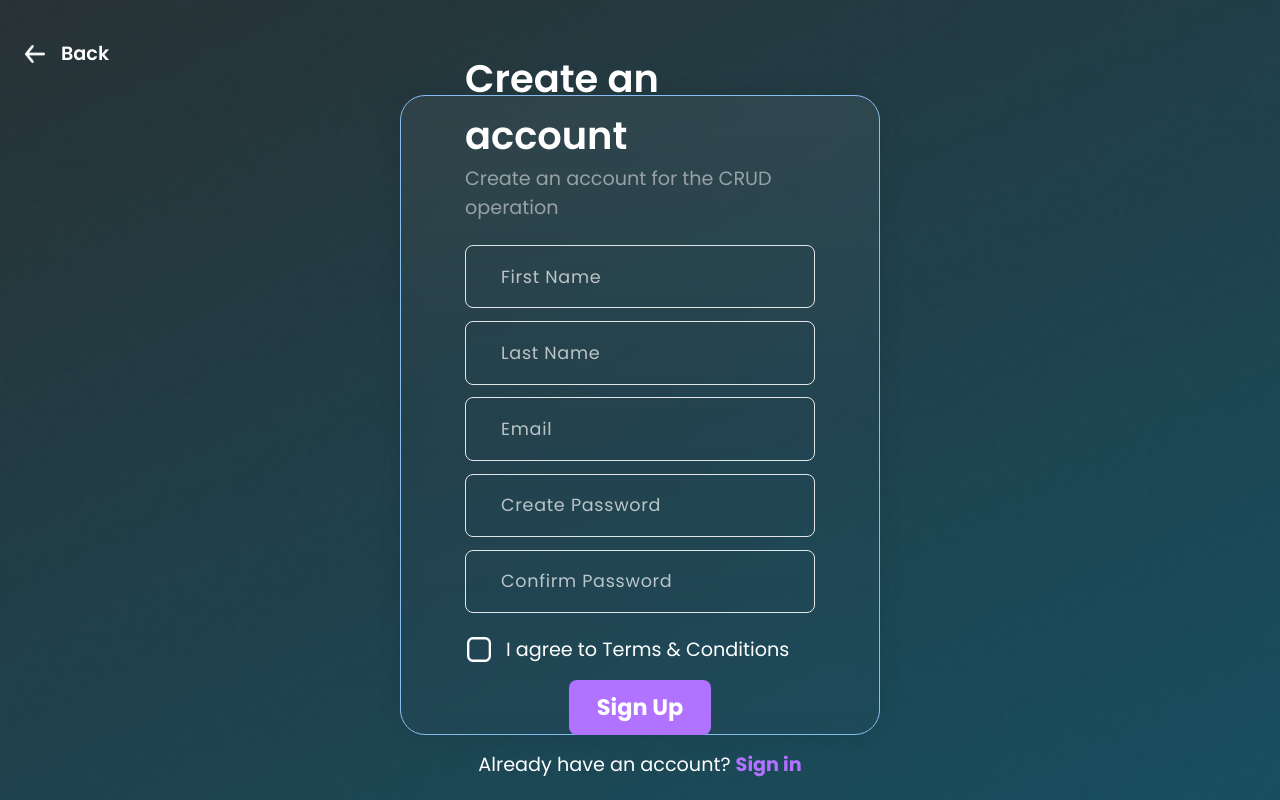
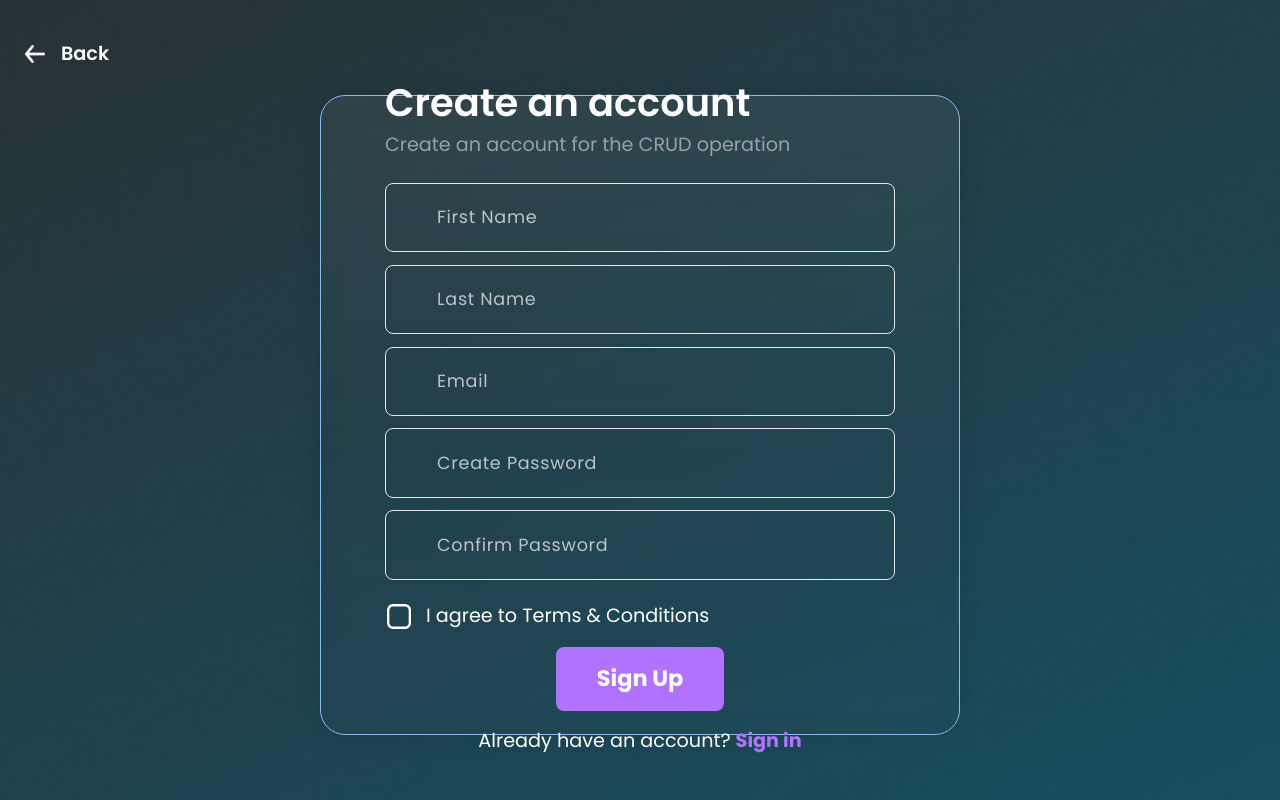
Before and after one commit to Ashu0Singh/Crud, a React (Create React App) app: page / in a window 1280 px wide. Shown: the top 800 px of the page. Built offline with nearby package versions, Linux system fonts and the light colour scheme.

Commit message:
Bug fixes

```diff
--- a/src/components/BoxContainer/index.css
+++ b/src/components/BoxContainer/index.css
@@ -4,7 +4,9 @@
     justify-content: center;
 
     height: 80vh;
-    width: clamp(30rem, 35vw , 40rem);
+    width: 100%;
+    max-width: 40rem;
+
 
     border-radius: 25px;
     margin-inline: auto;
@@ -17,23 +19,24 @@
                     rgba(90, 98, 138, 0.06) 100%);
     box-shadow: 0px 0px 25px -1px rgba(0, 0, 0, 0.1);
     backdrop-filter: blur(10px);
-    border: 1px solid #88BEEF;
 
-    padding-inline: 7%;
+
+    padding: 13% 7%;
 }
 
 
 
 @media (min-width:35rem){
     .box-container{
-        padding-inline: 5%;
+        padding: 5%;
+        border: 1px solid #88BEEF;
     }
 }
 
 
 .backMenu{
     display: flex;
-    width: fit-content;
+    width: 100%;
     align-items: center;
     gap: 1rem;
     background-color: rgba(255, 255, 255, 0);
--- a/src/index.css
+++ b/src/index.css
@@ -55,6 +55,8 @@ input,
 button,
 textarea,
 select {
+    max-width: 100%;
+    display: block;
     font: inherit;
 }
 
@@ -131,7 +133,7 @@ body {
 }
 
 .inputFeild{
-    padding: 5% 10%;
+    padding: 4% 10%;
     margin: 0.4rem 0;
     background: transparent;
     border: 1px solid rgba(255, 255, 255, 0.87);
```
Also changed, not shown: 1 other file (tests, documents, lock files or other folders).
